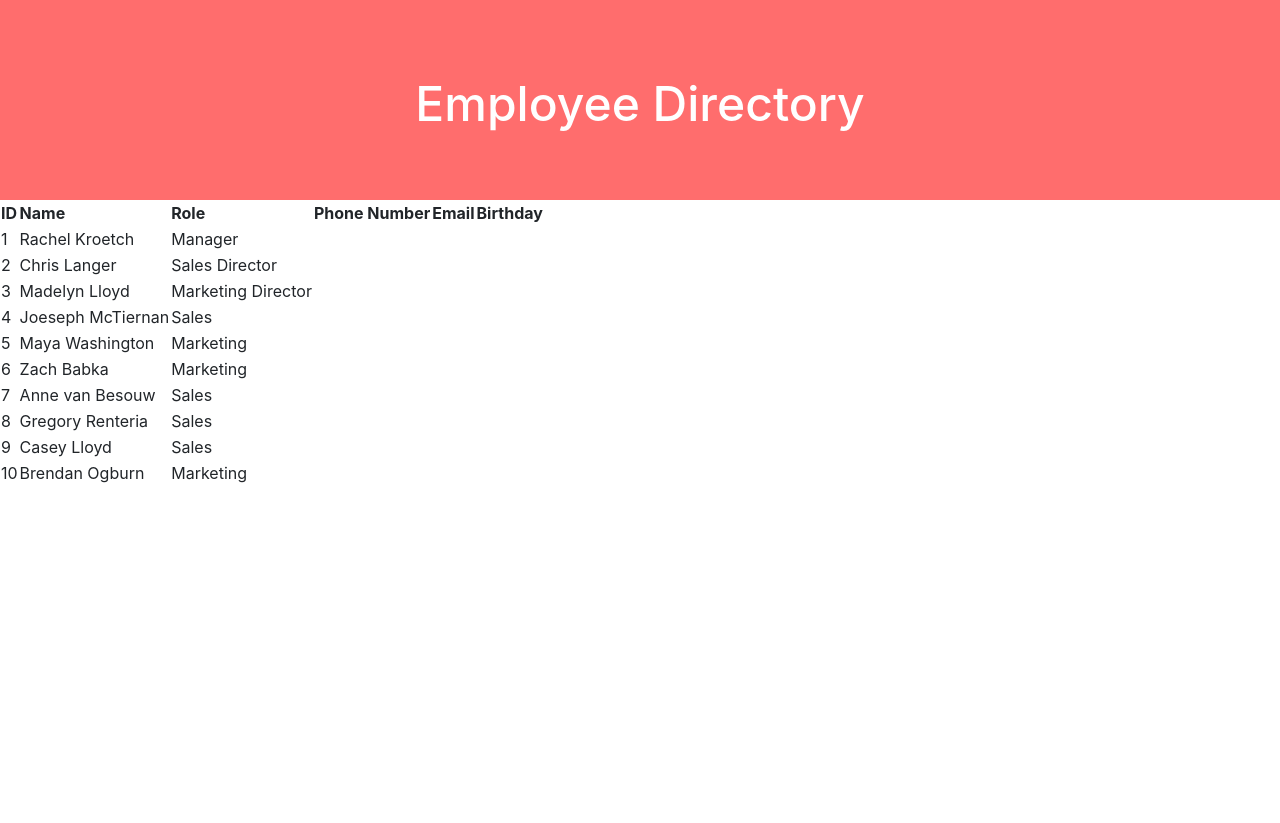
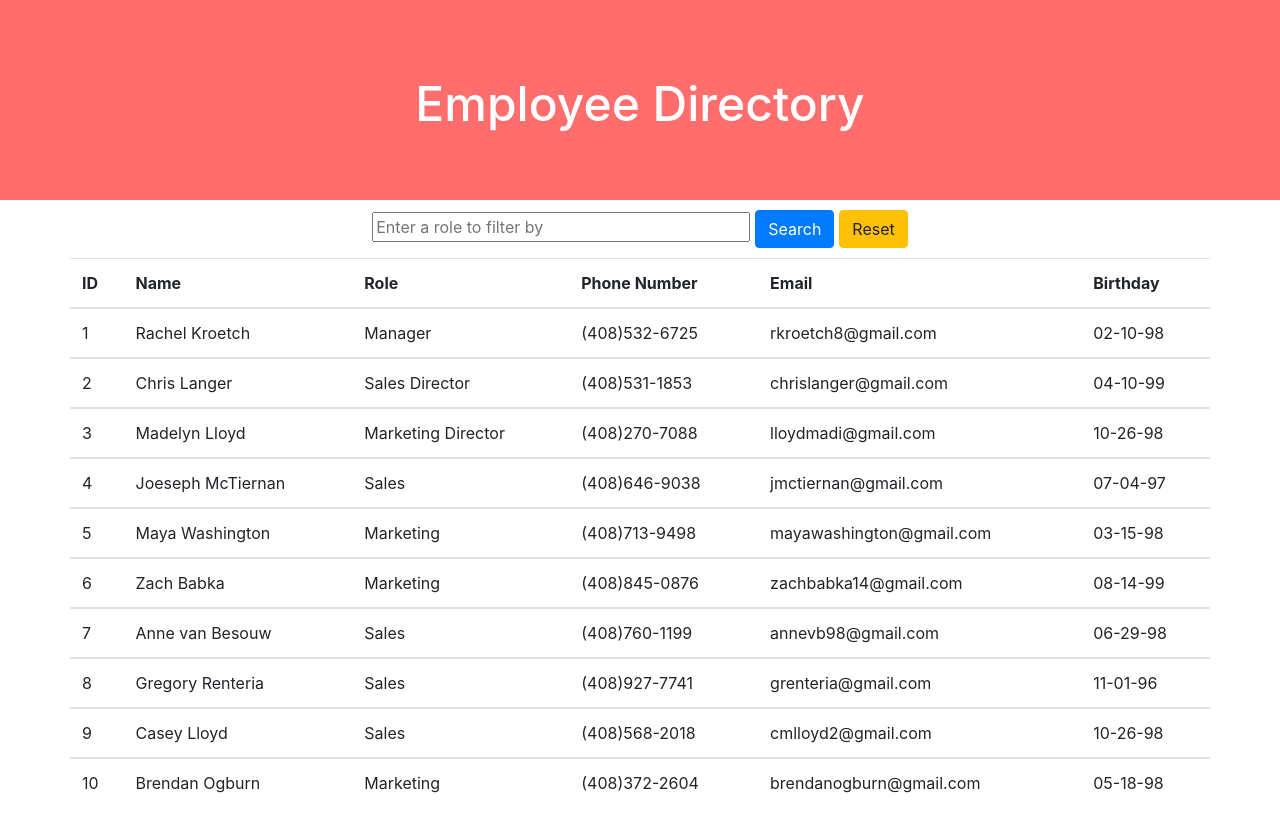
Before and after one commit to rekroetch/employee_directory, a React (Create React App) app: page / in a window 1280 px wide. Before the commit the page ends 800 px from the top, so only its background shows below. Built offline with nearby package versions, Linux system fonts and the light colour scheme.

Commit message:
functions added for form input and onclick

```diff
--- a/src/App.js
+++ b/src/App.js
@@ -1,56 +1,63 @@
-// import './App.css';
+import './App.css';
 import React, { Component } from "react";
 import Header from './components/Header'
 import TableHead from './components/TableHead'
 import TableBody from './components/TableBody'
+import Search from './components/Search'
 import employees from "./employees.json";
 
-// function App() {
-//   return (
-//     <div>
-//       <Header />
-//       <Table
-//         name={employees[0].name}
-//         role={employees[0].role}
-//         salary={employees[0].salary}
-//         id={employees[0].id}
-//       />
-//     </div>
-//   );
-// }
-
-// export default App;
 
 class App extends Component {
   // Setting this.state.employees to the employees json array
   state = {
-    employees
+    employees,
+    search: ""
   };
 
-  removeEmployee = id => {
-    // Filter this.state.employees for employees with an id not equal to the id being removed
-    const employees = this.state.employees.filter(employee => employee.id !== id);
+  handleInputChange = event => {
+    const value = event.target.value;
+    const name = event.target.name;
+    this.setState({
+      [name]: value
+    });
+  };
+
+  formSubmit = (e) => {
+    e.preventDefault()
+    // Filter this.state.employees for employees with a role not equal to the role searched
+    const employees = this.state.employees.filter(employee => employee.role === this.state.search);
     // Set this.state.employees equal to the new employees array
     this.setState({ employees });
+  }
+
+  reset = () => {
+    // refresh page
+    window.location.reload(false)
   };
 
   // Map over this.state.employees and render a Table component for each employee object
   render() {
     return (
       <div>
-        <Header>employees List</Header>
+        <Header />
+        <Search
+        handleInputChange={this.handleInputChange}
+        formSubmit={this.formSubmit}/>
+        <table className="table container">
           <TableHead />
           {this.state.employees.map(employee => (
             <TableBody
-            // removeemployee={this.removeemployee}
               id={employee.id}
+              // not sure what this key does
               key={employee.id}
               name={employee.name}
-            // image={employee.image}
               role={employee.role}
-            salary={employee.salary}
+              phone={employee.phone}
+              email={employee.email}
+              dob={employee.dob}
             />
             ))}
+        </table>
       </div>
     );
   }
```
Lines whose indentation alone changed are shown as unchanged.
